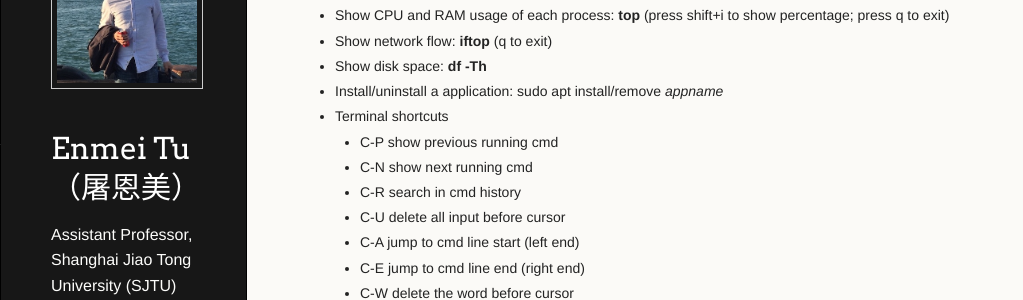
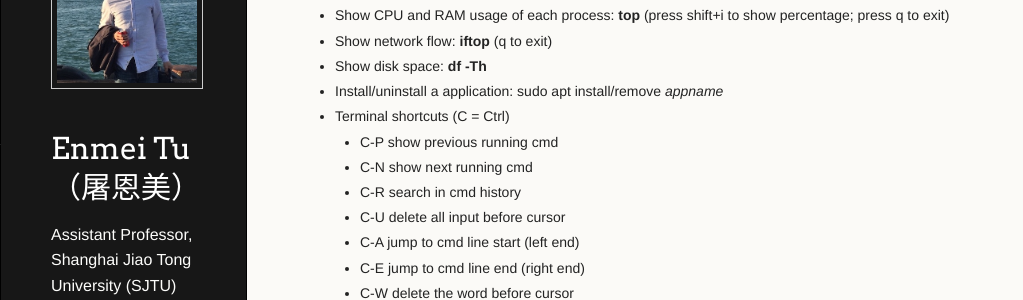
Before and after one commit to hellotem/enmeitu.github.io, a Jekyll site: the page built from resource/linux.md, in a window 1280 px wide and 900 px high, scrolled down 851 px. Shown: the part 152-452 px from the top of the window, without its empty margins (0-1023 px from the left). Built offline with Jekyll 4.4.1, drawn with Linux system fonts in a browser that asks for light colours; our own code applies the rules of GitHub Pages for plain Markdown files.

Commit message:
Update linux.md

```diff
--- a/resource/linux.md
+++ b/resource/linux.md
@@ -34,7 +34,7 @@
   * Show network flow: **iftop** (q to exit)
   * Show disk space: **df -Th**
   * Install/uninstall a application: sudo apt install/remove _appname_
-  * Terminal shortcuts
+  * Terminal shortcuts (C = Ctrl)
     - C-P show previous running cmd
     - C-N show next running cmd
     - C-R search in cmd history
```
